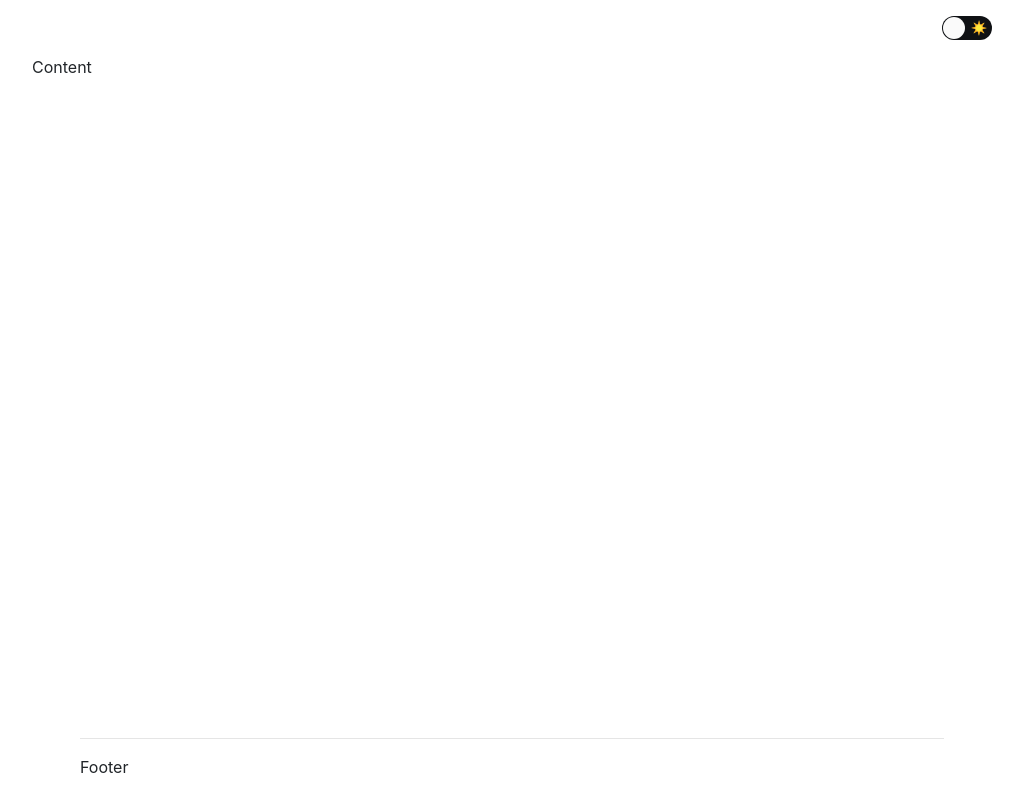
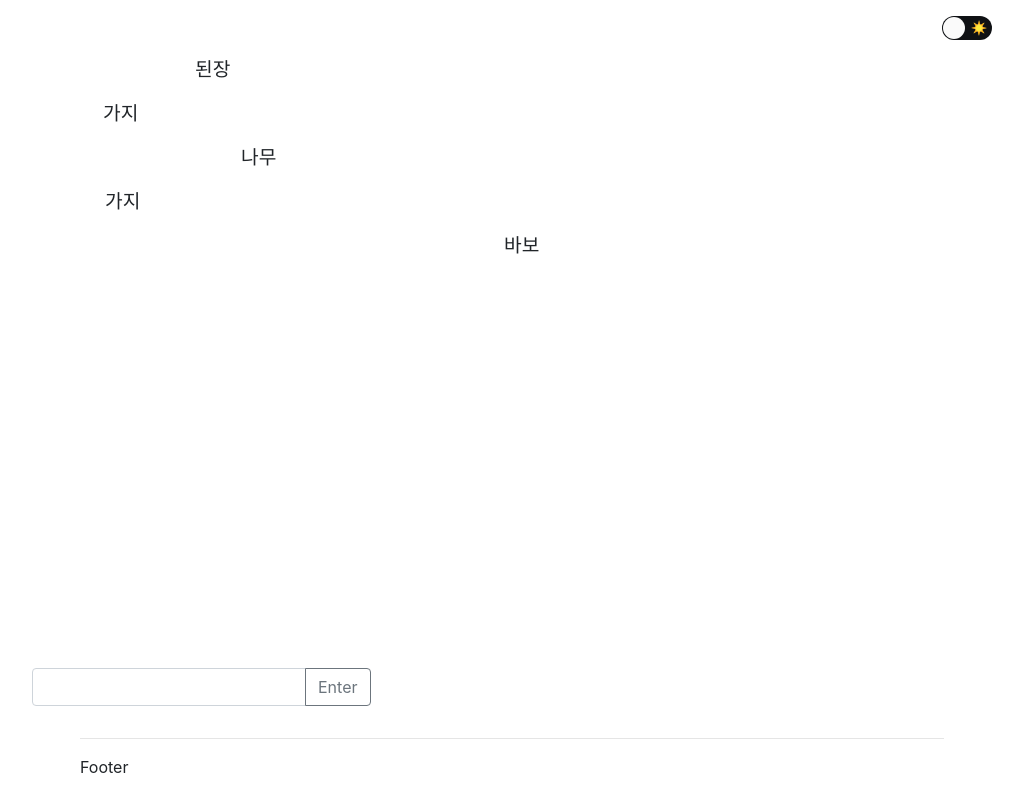
Before and after one commit to trainto/venice, a React (Create React App) app: page / in a window 1280 px wide. Shown: the whole page, without its empty margins (128-1151 px from the left). Built offline with nearby package versions, Linux system fonts and the light colour scheme.

Commit message:
Wrods dropping

```diff
--- a/src/components/common/layout.tsx
+++ b/src/components/common/layout.tsx
@@ -2,6 +2,7 @@ import React from 'react';
 import Footer from './footer';
 import ThemeToggle from './theme-toggle';
 import './layout.css';
+import Game from '../game';
 
 const Layout = React.memo(() => {
   return (
@@ -10,7 +11,9 @@ const Layout = React.memo(() => {
         <ThemeToggle />
       </div>
 
-      <div style={{ height: '85%' }}>Content</div>
+      <div style={{ height: '85%' }}>
+        <Game />
+      </div>
 
       <Footer />
     </div>
--- /dev/null
+++ b/src/components/game/index.tsx
@@ -0,0 +1,47 @@
+import React, { useState, useRef, useEffect } from 'react';
+import { useInterval } from '../../lib/custom-hooks';
+import { doInterval, Word, checkHit } from '../../lib/game-engine';
+import WordRainDrop from './word-raindrop';
+import Input from './input';
+
+const Game = React.memo(() => {
+  const [words, setWords] = useState<Word[]>([]);
+
+  const heightDivRef = useRef<HTMLDivElement>(null);
+  const heightRef = useRef<number>(0);
+
+  useEffect(() => {
+    const div = heightDivRef.current;
+    if (!div) {
+      return;
+    }
+
+    heightRef.current = div.clientHeight;
+  }, []);
+
+  useInterval(() => {
+    const newWords = doInterval(words, 1, heightRef.current);
+    setWords(newWords);
+  }, 1500);
+
+  const handleInput = (input: string) => {
+    const result = checkHit(words, input);
+    if (result) {
+      setWords(result);
+    }
+  };
+
+  return (
+    <div className="h-100 position-relative" ref={heightDivRef}>
+      {words.map((word, i) => (
+        <WordRainDrop key={i} {...word} />
+      ))}
+
+      <div className="position-absolute" style={{ bottom: 0 }}>
+        <Input onEnter={handleInput} />
+      </div>
+    </div>
+  );
+});
+
+export default Game;
--- /dev/null
+++ b/src/components/game/input.tsx
@@ -0,0 +1,38 @@
+import React, { useState } from 'react';
+
+const Input = React.memo(({ onEnter }: { onEnter: (input: string) => void }) => {
+  const [value, setValue] = useState('');
+
+  const handleEnter = (e: React.KeyboardEvent) => {
+    if (e.key === 'Enter') {
+      onEnter(value);
+      setValue('');
+    }
+  };
+
+  return (
+    <div className="input-group mb-3">
+      <input
+        type="text"
+        className="form-control"
+        value={value}
+        onChange={(e) => setValue(e.target.value)}
+        onKeyPress={handleEnter}
+      />
+      <div className="input-group-append">
+        <button
+          className="btn btn-outline-secondary"
+          type="button"
+          onClick={() => {
+            onEnter(value);
+            setValue('');
+          }}
+        >
+          Enter
+        </button>
+      </div>
+    </div>
+  );
+});
+
+export default Input;
--- /dev/null
+++ b/src/components/game/word-raindrop.tsx
@@ -0,0 +1,25 @@
+import React, { CSSProperties } from 'react';
+import { Word } from '../../lib/game-engine';
+
+const WordRainDrop = React.memo((props: Word) => {
+  const styles: CSSProperties = {
+    top: props.top,
+    fontSize: '1.2rem',
+  };
+
+  if (props.left !== undefined) {
+    styles.left = props.left;
+  } else if (props.right !== undefined) {
+    styles.right = props.right;
+  } else {
+    styles.left = '50%';
+  }
+
+  return (
+    <span className="position-absolute" style={styles}>
+      {props.word}
+    </span>
+  );
+});
+
+export default WordRainDrop;
--- /dev/null
+++ b/src/lib/dict.ts
@@ -0,0 +1 @@
+export const ko2 = ['사람', '바보', '오리', '된장', '나무', '카드', '타로', '가지'];
--- /dev/null
+++ b/src/lib/game-engine.ts
@@ -0,0 +1,53 @@
+import { ko2 } from './dict';
+
+const ROW_COUNT = 15;
+const WIDTH = 960; // Make sure this value changes, layout css should be changed
+
+export interface Word {
+  word: string;
+  top: number;
+  left?: number;
+  right?: number;
+  magic?: string;
+}
+
+export const doInterval = (words: Word[], level: number, height: number): Word[] => {
+  // Push down the words
+  const offset = Math.floor(height / ROW_COUNT);
+  let i = 0;
+  const len = words.length;
+  for (; i < len; i += 1) {
+    words[i].top += offset;
+  }
+
+  // Remove words hit the bottom
+  // TODO: Need bottom margin
+  const filteredWords = words.filter((word) => word.top < height);
+
+  // Insert a new word
+  const newWord: Word = { word: '', top: 0 };
+  // TODO: Pick a word as level
+  const wordRandomIndex = Math.floor(Math.random() * ko2.length);
+  newWord.word = ko2[wordRandomIndex];
+
+  const horizontalOffset = Math.floor(Math.random() * (WIDTH / 2));
+  if (Math.random() * 2 < 1) {
+    newWord.left = horizontalOffset;
+  } else {
+    newWord.right = horizontalOffset;
+  }
+
+  return [...filteredWords, newWord];
+};
+
+export const checkHit = (words: Word[], input: string): Word[] | null => {
+  let i = 0;
+  const len = words.length;
+  for (; i < len; i += 1) {
+    if (words[i].word === input) {
+      return [...words.slice(0, i), ...words.slice(i + 1)];
+    }
+  }
+
+  return null;
+};
```
Also changed, not shown: src/pages/home.tsx (deleted, +0 -15 lines).
